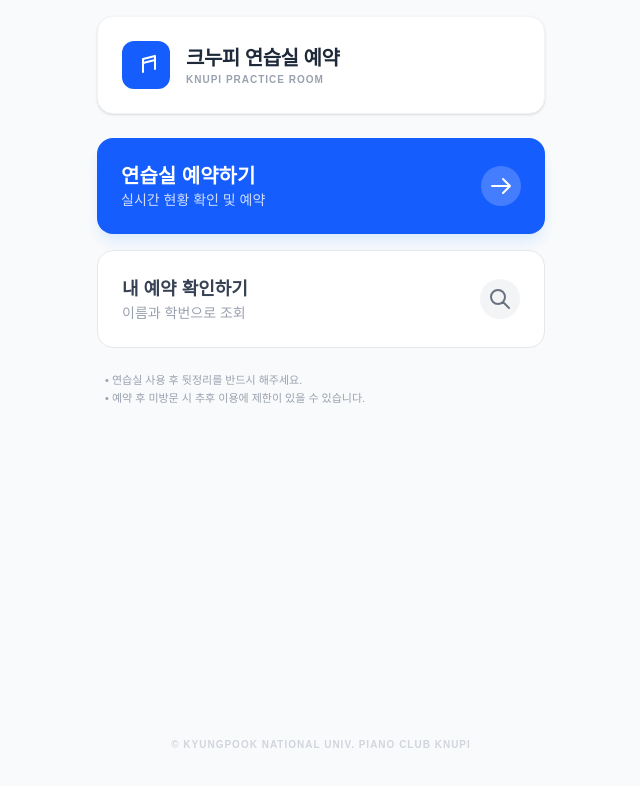
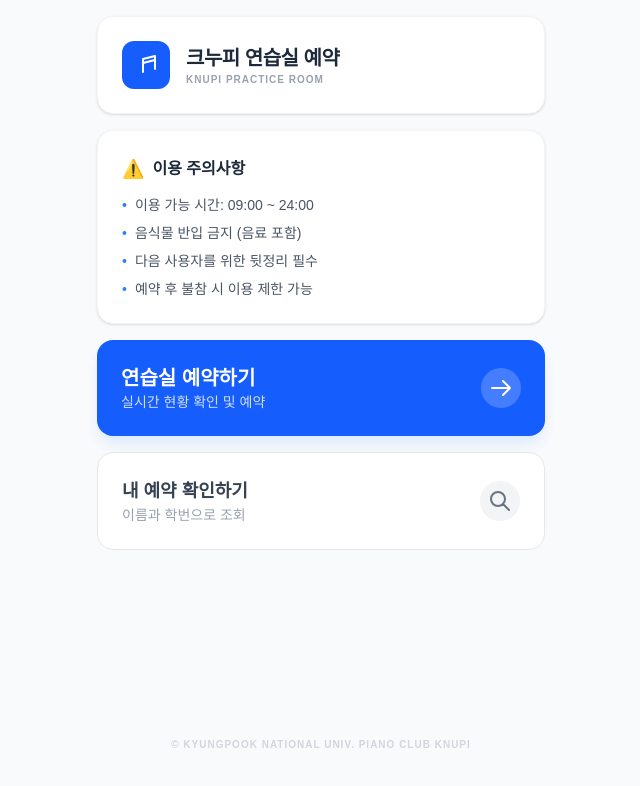
Before and after one commit to PARKJIWON-super/knupi-reservation, a Next.js app: page / in a window 1280 px wide. Shown: the top 786 px of the page, without its empty margins (319-959 px from the left). Built offline with nearby package versions, Linux system fonts and the light colour scheme.

Commit message:
UI: Add Notice section between Header and Buttons

```diff
--- a/app/page.tsx
+++ b/app/page.tsx
@@ -9,7 +9,7 @@
   return (
     <main className="min-h-screen bg-gray-50 flex flex-col items-center p-4">
       {/* 헤더 섹션 */}
-      <div className="w-full max-w-md bg-white rounded-2xl shadow-sm p-6 mb-6 flex items-center gap-4 border border-gray-100">
+      <div className="w-full max-w-md bg-white rounded-2xl shadow-sm p-6 mb-4 flex items-center gap-4 border border-gray-100">
         <div className="bg-blue-600 p-3 rounded-xl text-white">
           <svg xmlns="http://www.w3.org/2000/svg" className="h-6 w-6" fill="none" viewBox="0 0 24 24" stroke="currentColor">
             <path strokeLinecap="round" strokeLinejoin="round" strokeWidth={2} d="M9 19V6l12-3v13M9 10l12-3" />
@@ -21,7 +21,33 @@
         </div>
       </div>
 
-      {/* 예약하기 버튼 (메인 액션) */}
+      {/* 주의사항 섹션 (사범대 스타일) */}
+      <div className="w-full max-w-md bg-white rounded-2xl shadow-sm p-6 mb-4 border border-gray-100">
+        <div className="flex items-center gap-2 mb-3">
+          <span className="text-red-500 text-lg">⚠️</span>
+          <h3 className="font-bold text-gray-800">이용 주의사항</h3>
+        </div>
+        <ul className="space-y-2 text-sm text-gray-600 font-medium">
+          <li className="flex gap-2">
+            <span className="text-blue-500">•</span>
+            <span>이용 가능 시간: 09:00 ~ 24:00</span>
+          </li>
+          <li className="flex gap-2">
+            <span className="text-blue-500">•</span>
+            <span>음식물 반입 금지 (음료 포함)</span>
+          </li>
+          <li className="flex gap-2">
+            <span className="text-blue-500">•</span>
+            <span>다음 사용자를 위한 뒷정리 필수</span>
+          </li>
+          <li className="flex gap-2">
+            <span className="text-blue-500">•</span>
+            <span>예약 후 불참 시 이용 제한 가능</span>
+          </li>
+        </ul>
+      </div>
+
+      {/* 예약하기 버튼 */}
       <Link href="/reservation" className="w-full max-w-md mb-4">
         <div className="bg-blue-600 rounded-2xl p-6 text-white flex justify-between items-center cursor-pointer hover:bg-blue-700 transition-all shadow-lg shadow-blue-100">
           <div>
@@ -52,10 +78,10 @@
         </div>
       </div>
 
-      {/* 예약 조회 입력창 (버튼 클릭 시 등장) */}
+      {/* 예약 조회 입력창 (조회 버튼 클릭 시 등장) */}
       {showLookup && (
         <div className="w-full max-w-md bg-blue-50 rounded-2xl p-6 mb-4 border border-blue-100 animate-in fade-in slide-in-from-top-4 duration-300">
-          <h3 className="text-sm font-bold text-blue-700 mb-4">조회 정보를 입력하세요</h3>
+          <h3 className="text-sm font-bold text-blue-700 mb-4 text-center">조회 정보를 입력하세요</h3>
           <div className="space-y-3">
             <input type="text" placeholder="이름" className="w-full p-3 rounded-xl border-0 ring-1 ring-gray-200 focus:ring-2 focus:ring-blue-500 outline-none text-sm" />
             <input type="text" placeholder="학번" className="w-full p-3 rounded-xl border-0 ring-1 ring-gray-200 focus:ring-2 focus:ring-blue-500 outline-none text-sm" />
@@ -66,14 +92,6 @@
         </div>
       )}
 
-      {/* 하단 공지사항 */}
-      <div className="w-full max-w-md p-2">
-        <p className="text-[11px] text-gray-400 leading-relaxed font-medium">
-          • 연습실 사용 후 뒷정리를 반드시 해주세요.<br/>
-          • 예약 후 미방문 시 추후 이용에 제한이 있을 수 있습니다.
-        </p>
-      </div>
-
       <footer className="mt-auto py-8 text-[10px] text-gray-300 font-bold tracking-widest">
         © KYUNGPOOK NATIONAL UNIV. PIANO CLUB KNUPI
       </footer>
```
